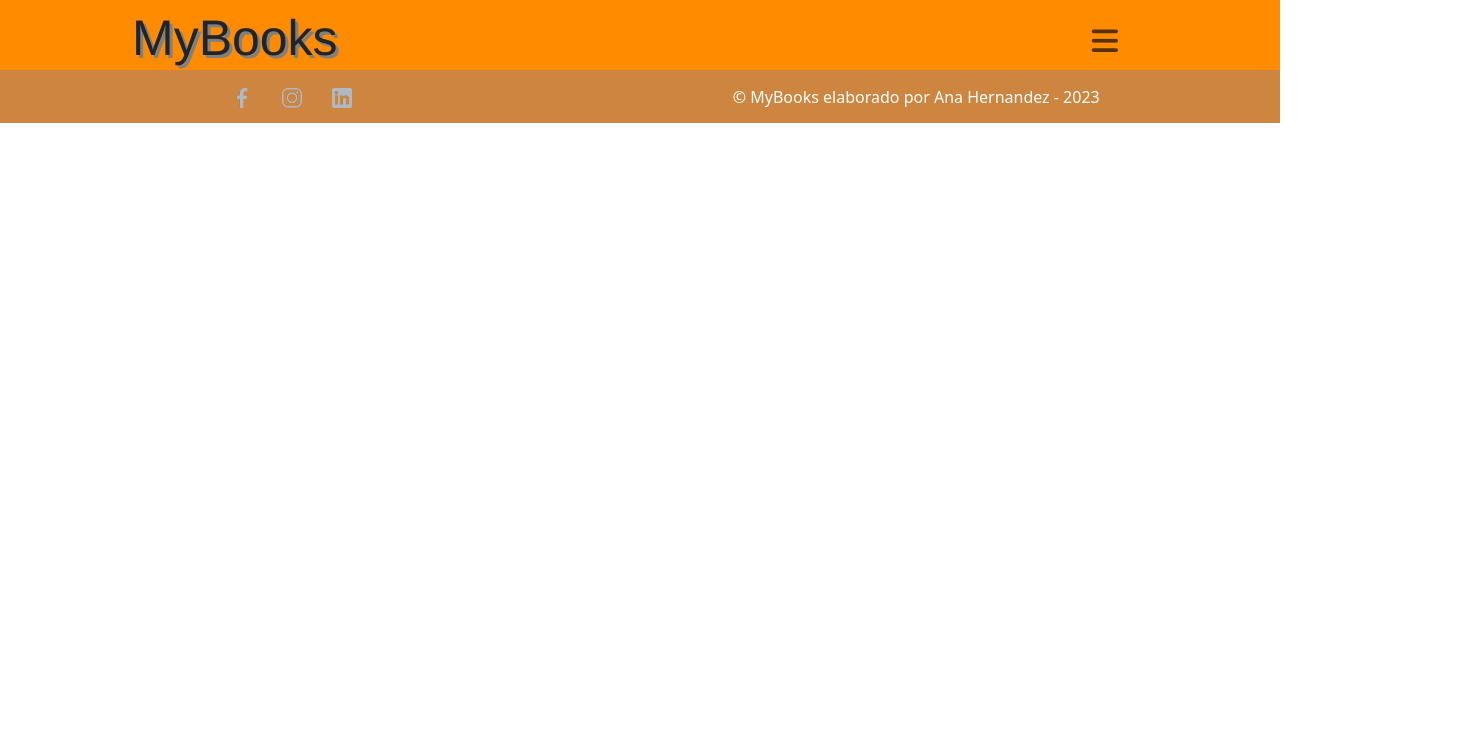
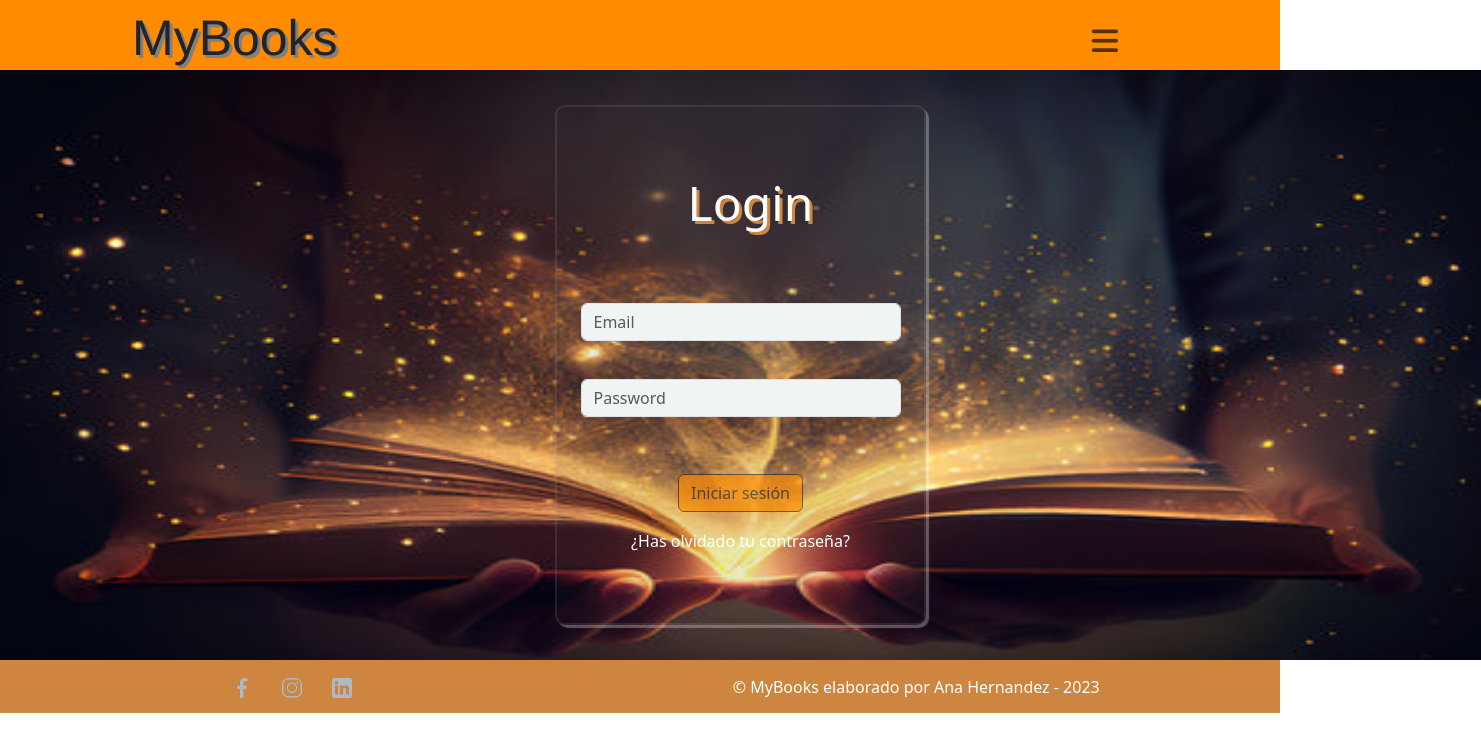
Before and after one commit to Cristinahb26/Modulo_3, an Angular app: page /login in a window 1280 px wide. Before the commit this address led to /. Shown: the top 752 px of the page, 1481 px wide, since content can reach past the window. Built offline with nearby package versions, Linux system fonts and the light colour scheme.

Commit message:
subir dia6

```diff
--- a/src/app/app-routing.module.ts
+++ b/src/app/app-routing.module.ts
@@ -1,4 +1,5 @@
 import { NgModule } from '@angular/core';
+
 import { RouterModule, Routes } from '@angular/router';
 import { HeaderComponent } from './component/header/header.component';
 import { HomeComponent } from './pages/home/home.component';
@@ -8,6 +9,7 @@ import { ProfileComponent } from './pages/profile/profile.component';
 import { BooksComponent } from './pages/books/books.component';
 import { AddBookComponent } from './pages/add-book/add-book.component';
 import { UpdateBookComponent } from './pages/update-book/update-book.component';
+import { LoginComponent } from './pages/login/login.component';
 
 
 const routes: Routes = [
@@ -18,6 +20,7 @@ const routes: Routes = [
   { path: "addBook", component: AddBookComponent},
   { path: "updateBook", component: UpdateBookComponent},
   { path: "register", component: RegisterComponent},
+  { path: "login", component: LoginComponent},
   { path: "footer", component: FooterComponent},
   { path: "profile", component: ProfileComponent},
   { path: "books", component: BooksComponent},
--- /dev/null
+++ b/src/app/component/form-login/form-login.component.css
@@ -0,0 +1,85 @@
+body{
+
+    width: 1481px;
+    height: 590px;
+    background-image: url(../../../assets/img/fondoFormu.jpg);
+    background-repeat: no-repeat;
+    background-position: center;
+    background-size: 100% 100%;
+
+    display: flex;
+    justify-content: center;
+    align-items: center;
+
+}
+form{
+
+    height: 520px;
+    width: 25%;
+    background-color: rgba(62, 61, 61, 0.1);
+    border: 2px solid rgb(227, 227, 227, 0.1);
+    border-radius: 10px;
+    box-shadow: 3px 3px 1px rgb(253, 252, 252, 0.3);
+
+    display: flex;
+    flex-direction: column;
+    justify-content: center;
+    align-items: center;
+
+}
+.sign-up h2{
+
+    text-align: center;
+    font-size: 3em;
+    color: #fff;
+    margin-bottom: 40px;
+    margin-top: 20px;
+    margin-left: 20px;
+    text-shadow: 3px 3px peru;
+
+}
+.informacion{
+
+    margin-top: 20px;
+
+}
+.info{
+
+    width: 350px;
+    height: 60px;
+    margin-bottom: 20px;
+
+    display: flex;
+    flex-direction: column;
+    justify-content: center;
+    align-items: center;
+
+}
+input{
+
+    width: 320px;
+    background-color: rgb(240, 244, 244);
+
+}
+button{
+
+    margin-top: 30px;
+    color: #fff;
+
+}
+button:hover{
+
+    color: #fff;
+
+}
+.texto{
+
+    margin-top: 10px;
+
+}
+.invalid-feedback{
+
+    font-size: 16px;
+    margin-left: 40px;
+
+}
--- /dev/null
+++ b/src/app/component/form-login/form-login.component.html
@@ -0,0 +1,40 @@
+<body>
+    <form [formGroup]="form_login">
+
+        <div class="sign-up">
+            <h2>Login</h2>
+        </div>
+
+        <div class="informacion">
+                <div class="mb-3 info">
+                    <input type="email" class="form-control" id="email" aria-describedby="emailHelp" placeholder="Email" formControlName="email"
+                    [ngClass]="{'is-invalid': form_login.get('email').invalid && (form_login.get('email').dirty || form_login.get('email').touched)}">
+
+                    <div *ngIf="!form_login.get('email').valid" class=invalid-feedback>
+                        <div *ngIf="form_login.get('email').errors.required">*Campo es Obligatorio</div>
+                        <div *ngIf="form_login.get('email').errors.email">Email Incorrecto</div>
+                    </div>
+
+                </div>
+
+                <div class="mb-3 info">
+                    <input type="password" class="form-control" id="password" placeholder="Password" formControlName="password"
+                    [ngClass]="{'is-invalid': form_login.get('password').invalid && (form_login.get('password').dirty || form_login.get('password').touched)}">
+
+                    <div *ngIf="!form_login.get('password').valid" class=invalid-feedback>
+                        <div *ngIf="form_login.get('password').errors.required">*Campo es Obligatorio</div>
+                        <div *ngIf="form_login.get('password').errors.minLength">Contraseña Incorrecta</div>
+                    </div>
+
+                </div>
+        </div>
+        <button type="reset" class="btn" style="background-color: darkorange;" (click)="entrar" [disabled]="form_login.invalid">Iniciar sesión</button>
+
+        <div class="row mb-3">
+            <div class="col texto">
+                <a href="#" style="color: white" class="btn">¿Has olvidado tu contraseña?</a>
+            </div>
+        </div>
+
+    </form>
+</body>
--- /dev/null
+++ b/src/app/component/form-login/form-login.component.ts
@@ -0,0 +1,37 @@
+import { Component } from '@angular/core';
+import { FormGroup, FormControl, Validators } from '@angular/forms';
+
+
+@Component({
+  selector: 'app-form-login',
+  templateUrl: './form-login.component.html',
+  styleUrls: ['./form-login.component.css']
+})
+export class FormLoginComponent {
+
+  public form_login: FormGroup;
+
+  ngOnInit(){
+
+    let minPassLength = 8;
+
+    this.form_login = new FormGroup({
+
+      'email': new FormControl (null, [Validators.required, Validators.email]),
+      'password': new FormControl (null, [Validators.required, Validators.minLength(minPassLength)])
+
+    })
+
+  }
+
+  entrar(){
+
+    let email = this.form_login.get('email').value;
+    let password = this.form_login.get('password').value;
+
+    console.log(email);
+    console.log(password);
+
+  }
+
+}
--- a/src/app/component/header/header.component.html
+++ b/src/app/component/header/header.component.html
@@ -14,6 +14,7 @@
             <li><a class="dropdown-item fa fa-book" href="#" routerLink="/addBook"><font face="Arial Narrow">AddBook</font></a></li>
             <li><a class="dropdown-item fa fa-book" href="#" routerLink="/updateBook"><font face="Arial Narrow">UpdateBook</font></a></li>
             <li><a class="dropdown-item fa fa-file-text" href="#" routerLink="/register"><font face="Arial Narrow">Register</font></a></li>
+            <li><a class="dropdown-item fa fa-user" href="#" routerLink="/login"><font face="Arial Narrow">Login</font></a></li>
             <li><a class="dropdown-item fa fa-user" href="#" routerLink="/profile"><font face="Arial Narrow">Profile</font></a></li>
             <li><a class="dropdown-item fa fa-book" href="#" routerLink="/books"><font face="Arial Narrow">Books</font></a></li>
 
--- /dev/null
+++ b/src/app/pages/login/login.component.html
@@ -0,0 +1 @@
+<app-form-login></app-form-login>
```
Also changed, not shown: src/app/app.module.ts (+8 -1 lines), src/app/pages/login/login.component.ts (added, +10 -0 lines), src/app/pages/login/login.component.css (added).
